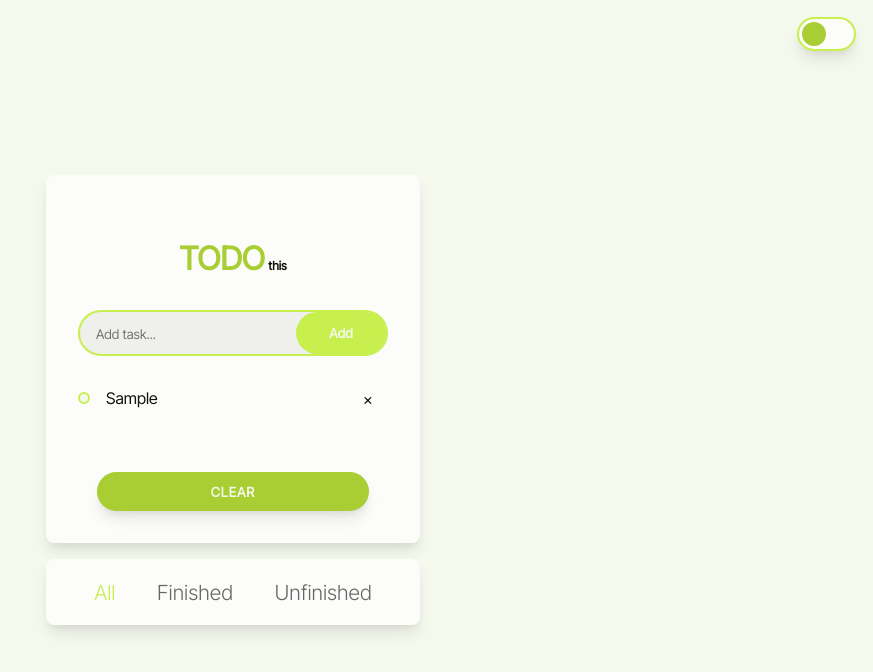
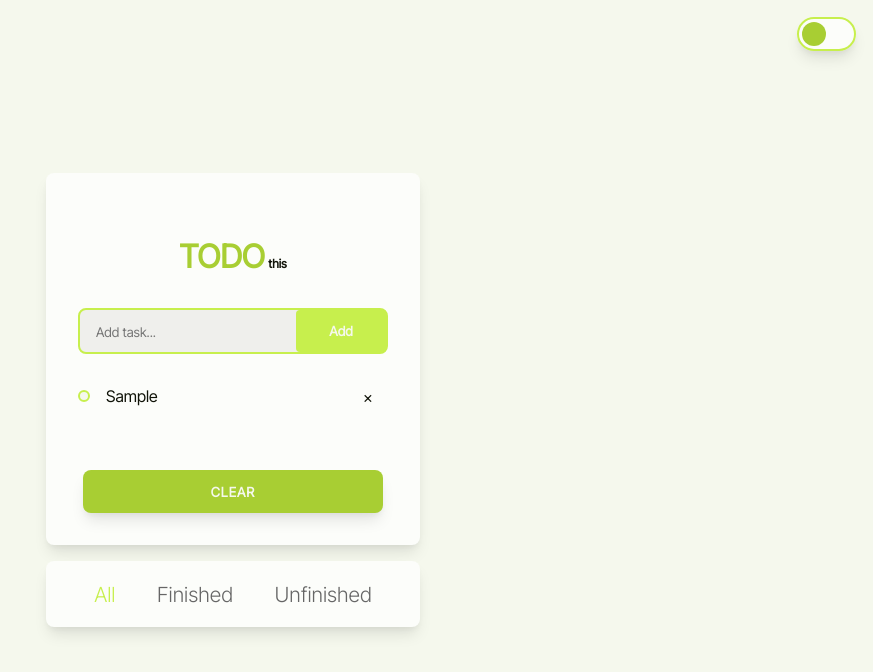
Before and after one commit to vintech05/todo-app, a website built with Vite: page index.html in a window 1280 px wide. Both pictures are taken after typing "Sample" into the empty fields and a click on the button "Add". Shown: the whole page, without its empty margins (407-1280 px from the left). Built offline with nearby package versions, Linux system fonts and the light colour scheme.

Commit message:
updated styles for the button and the overall roundness

```diff
--- a/style.css
+++ b/style.css
@@ -98,7 +98,7 @@ body {
 .todo-input {
 
   border: 2px solid var(--accent-clr);
-  border-radius: 50px;
+  border-radius: 8px;
   background-color: var(--input-clr);
   padding-left: 1em;
   display: flex;
@@ -112,7 +112,7 @@ body {
     color: var(--bg-primary);
     padding-block: 1em;
     padding-inline: 2.5em;
-    border-radius: 50px;
+    border-radius: 4px;
     cursor: pointer;
     font-weight: 600;
     transition: all 200ms ease-in;
@@ -191,6 +191,12 @@ li.checked {
 
 }
 
+li.checked::before {
+
+  background-color: var(--primary-clr);
+
+}
+
 li span:hover {
 
   background-color: rgba(125, 123, 123, 0.2);
@@ -231,14 +237,14 @@ li span:hover {
   border: none;
   outline: none;
   background-color: var(--primary-clr);
-  padding-block: .85em;
-  padding-inline: 8.5em;
+  padding-block: 1em;
+  padding-inline: 8rem;
   color: var(--bg-primary);
   font-weight: 600;
   box-shadow: rgba(0, 0, 0, 0.1) 0px 10px 15px -3px, rgba(0, 0, 0, 0.05) 0px 4px 6px -2px;
   text-transform: uppercase;
   letter-spacing: 1px;
-  border-radius: 50px;
+  border-radius: 8px;
   cursor: pointer;
   display: none;
 
```
